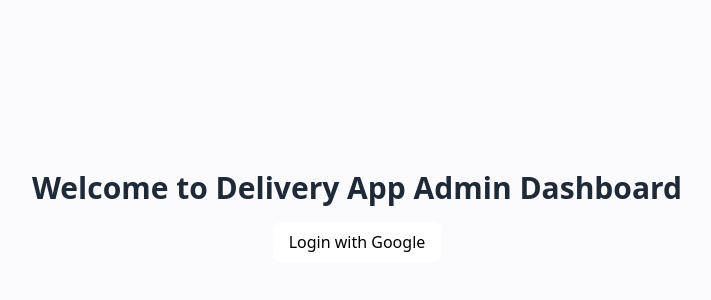
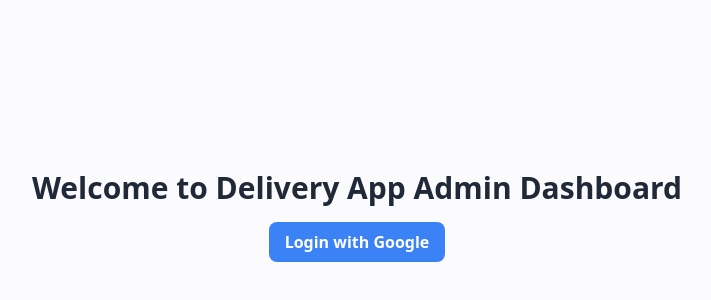
Before and after one commit to Usmaelabdureman/delivery-app-admin-dashboard, a Next.js app: page / in a window 1280 px wide. Shown: the part 184-484 px from the top of the page, without its empty margins (283-994 px from the left). Built offline with nearby package versions, Linux system fonts and the light colour scheme; no server answers.

Commit message:
Update Layout.js

```diff
--- a/components/Layout.js
+++ b/components/Layout.js
@@ -11,7 +11,7 @@ export default function Layout({children}) {
       <div className="bg-bgGray w-screen h-screen flex items-center">
         <div className="text-center w-full">
           <h1 className="text-3xl font-bold">Welcome to Delivery App  Admin Dashboard</h1>
-          <button onClick={() => signIn('google')} className="bg-white p-2 px-4 rounded-lg">Login with Google</button>
+          <button onClick={() => signIn('google')} className="bg-blue-500 hover:bg-blue-700 text-white font-bold p-2 px-4 rounded-lg">Login with Google</button>
         </div>
       </div>
     );
```
